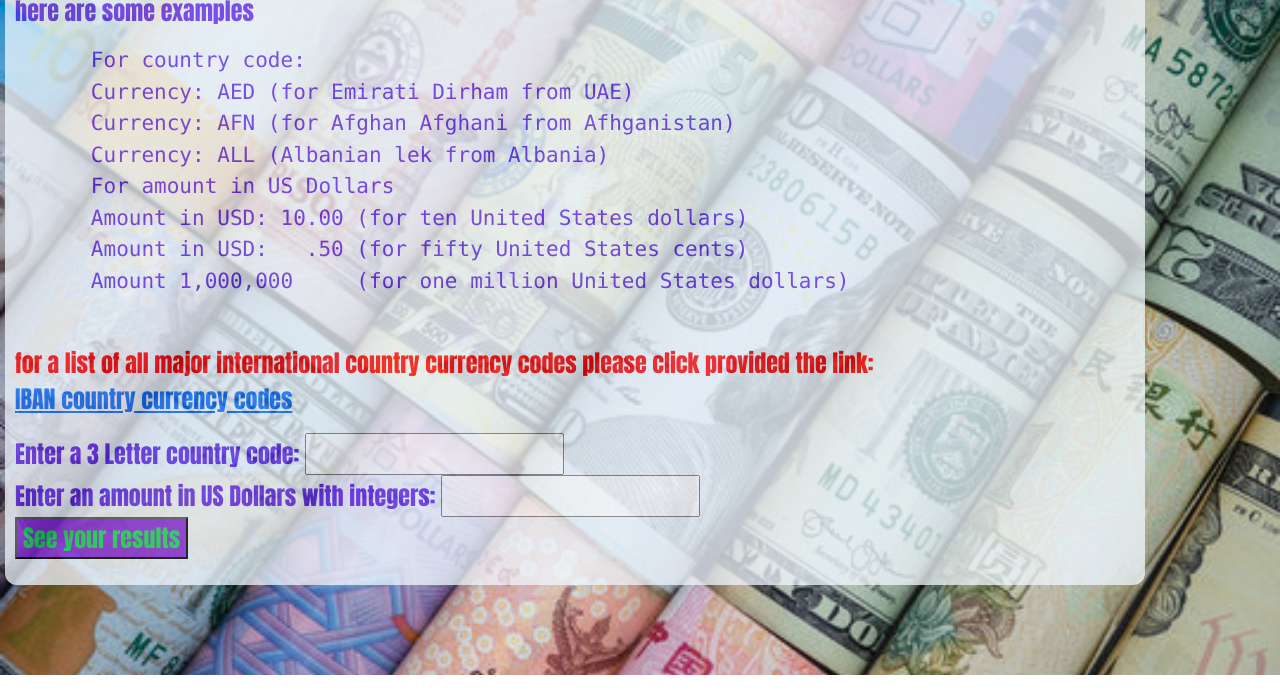
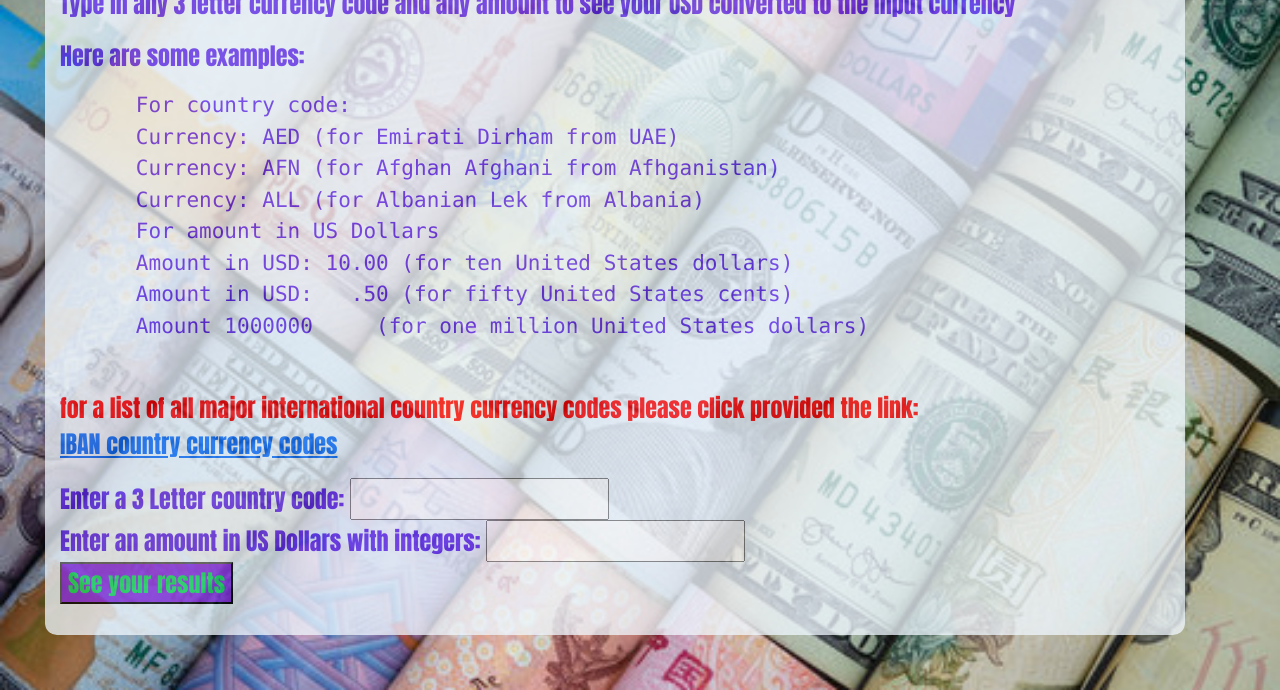
Before and after one commit to ChrisRDavila/Currency-Exchanger, a website built with webpack: page src/index.html in a window 1280 px wide. Shown: the part 130-820 px from the top of the page. Built offline with nearby package versions, Linux system fonts and the light colour scheme.

Commit message:
touch ups

```diff
--- a/src/css/styles.css
+++ b/src/css/styles.css
@@ -10,6 +10,8 @@ body {
   align-items: center;
   font-family: Impact, Haettenschweiler, 'Arial Narrow Bold', sans-serif;
   font-size: 150%;
+  padding: 20px;
+  margin: 10px;
 }
 .container {
   background-color: aliceblue;
@@ -17,8 +19,8 @@ body {
   border-radius: 12px;
   border-color: rgb(6, 4, 1);
   border: 10px;
-  padding: 10px;
-  margin: 5px;
+  padding: 15px;
+  margin: 15px;
   align-items: center;
 
 
--- a/src/index.html
+++ b/src/index.html
@@ -6,17 +6,17 @@
 <body>
   <div class="container">
     <h1>See any amount of USD converted to any currency type</h1>
-    <p>Type in any 3 letter currency code and any amount to see your USD converted to inout currency</p>
-    <p>here are some examples</p>
+    <p>Type in any 3 letter currency code and any amount to see your USD converted to the input currency</p>
+    <p>Here are some examples:</p>
     <pre>
       For country code:
       Currency: AED (for Emirati Dirham from UAE)
       Currency: AFN (for Afghan Afghani from Afhganistan)
-      Currency: ALL (Albanian lek from Albania)
+      Currency: ALL (for Albanian Lek from Albania)
       For amount in US Dollars
       Amount in USD: 10.00 (for ten United States dollars)
       Amount in USD:   .50 (for fifty United States cents)
-      Amount 1,000,000     (for one million United States dollars)
+      Amount 1000000     (for one million United States dollars)
     </pre>
     <p1>for a list of all major international country currency codes please click provided the link:</p1>
   <p><a href="https://www.iban.com/currency-codes">IBAN country currency codes</a></p>
--- a/src/index.js
+++ b/src/index.js
@@ -28,7 +28,7 @@ function displayExchange(data) {
     document.querySelector('#currency-type').value = null;
     document.querySelector('#currency-amount').value = null;
   } else {
-    document.querySelector("#show-results").innerHTML = `<p>Your exhange from ${data[1]}$ USD<p>
+    document.querySelector("#show-results").innerHTML = `<p>Your exchange from ${data[1]}$ USD<p>
     <p>in ${data[2]} equals ${resultAmount}<p>`;
     document.querySelector('#currency-type').value = null;
     document.querySelector('#currency-amount').value = null;
```
